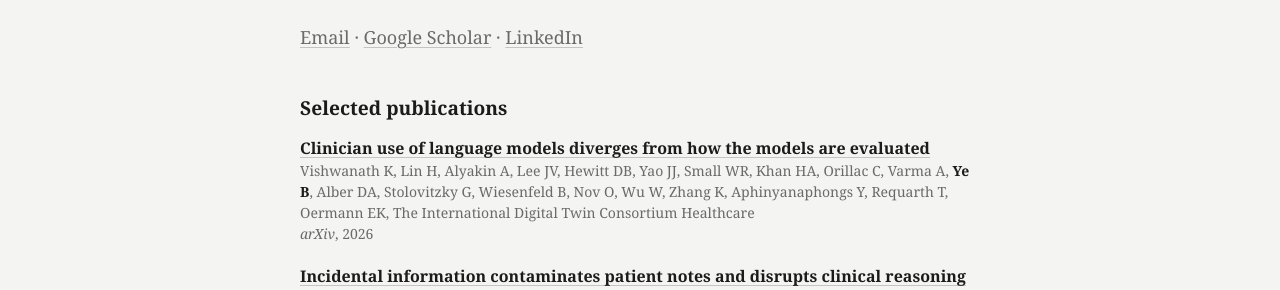
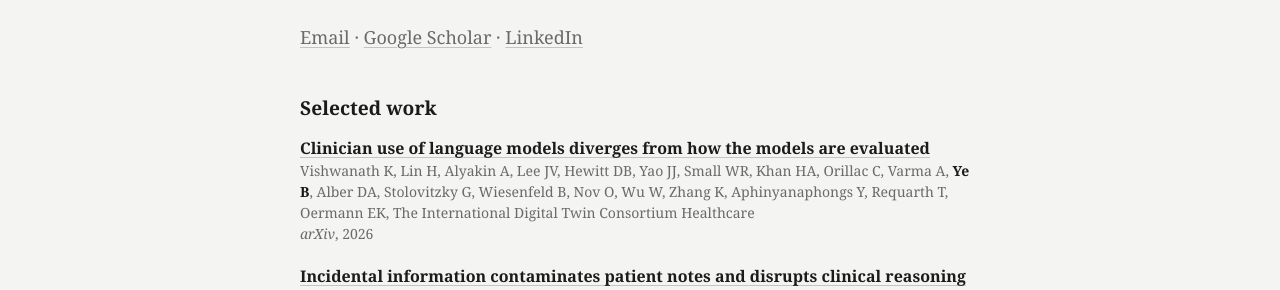
Before and after one commit to brandonye/brandonye.github.io, a Jekyll site: the page built from index.md, in a window 1280 px wide. Shown: the part 362-652 px from the top of the page. Built offline with Jekyll 4.4.1, drawn with Linux system fonts in a browser that asks for light colours.

Commit message:
Rename "Selected publications" to "Selected work" on the home page
Co-Authored-By: Claude Opus 5.5 <noreply@anthropic.com>

```diff
--- a/_data/publications.yml
+++ b/_data/publications.yml
@@ -7,7 +7,7 @@
 #   venue     journal / conference / "arXiv preprint"
 #   year
 #   note      optional text after the year, e.g. "In review, <em>Nature</em>."
-#   selected  true = also show under "Selected publications" on the home page
+#   selected  true = also show under "Selected work" on the home page
 #   url       optional link on the title
 #   links     optional extra links, any labels you like (pdf, code, slides, doi…)
 
--- a/_layouts/home.html
+++ b/_layouts/home.html
@@ -9,7 +9,7 @@ layout: default
 {% assign selected = site.data.publications | where: "selected", true %}
 {% if selected.size > 0 %}
 <section>
-  <h2>Selected publications</h2>
+  <h2>Selected work</h2>
   <ul class="pubs">
     {% for p in selected %}{% include publication.html pub=p %}{% endfor %}
   </ul>
```
